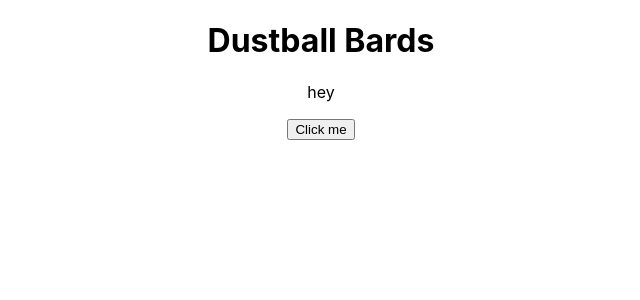
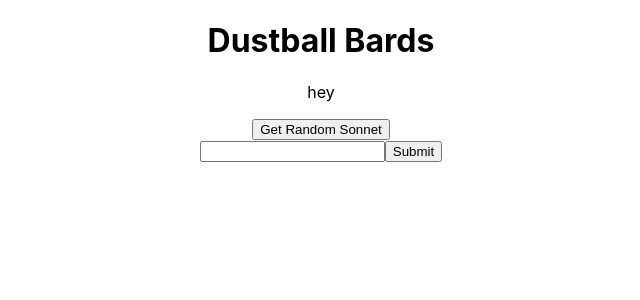
Before and after one commit to MikeyManoguerra/dustballs, a React (Create React App) app in the folder client/: page / in a window 1280 px wide. Shown: the top 300 px of the page, without its empty margins (319-959 px from the left). Built offline with nearby package versions, Linux system fonts and the light colour scheme.

Commit message:
displaying the first result from the query on the screen

```diff
--- a/client/src/api/sonnets.ts
+++ b/client/src/api/sonnets.ts
@@ -1,6 +1,27 @@
-export async function getRandomSonnet(){
-  const randomSonnet = await fetch('http://localhost:5000/sonnets/random',{
-    method:'GET'
-  })
-  return randomSonnet.json()
+
+const API_PATH = 'http://localhost:5000'
+
+export async function getRandomSonnet() {
+  try {
+    const randomSonnet = await fetch(`${API_PATH}/sonnets/random`, {
+      method: 'GET'
+    })
+    return randomSonnet.json()
+  }
+  catch (err) {
+    console.log(err)
+    return err
+  }
 }
+
+export async function querySonnets(query: string) {
+  try {
+    const sonnetQuerySet = await fetch(`${API_PATH}/sonnets?query=${query}`, {
+      method: 'GET'
+    })
+    return sonnetQuerySet.json()
+  }
+  catch (err) {
+    console.log(err)
+  }
+}
--- a/client/src/components/sonnets.tsx
+++ b/client/src/components/sonnets.tsx
@@ -1,5 +1,5 @@
-import React, { useEffect, useState } from 'react';
-import { getRandomSonnet } from '../api/sonnets'
+import React, { useEffect, useState, SyntheticEvent } from 'react';
+import { getRandomSonnet, querySonnets } from '../api/sonnets'
 import { string } from 'prop-types';
 
 
@@ -14,9 +14,13 @@ interface Sonnet {
 }
 
 
+
+
 export default function SonnetDisplay() {
   const [description, setDescription] = useState('hey');
   const [summary, setSummary] = useState('');
+  const [query, setQuery] = useState('');
+  const [querySet, setQuerySet] = useState<Sonnet[]>([]);
   const [randomSonnet, setRandomSonnet] = useState()
   // useEffect(() => setYear(), [month, day])
   async function getSonnet() {
@@ -24,11 +28,23 @@ export default function SonnetDisplay() {
     console.log(randomSonnet)
   }
 
-  const sonnet: Sonnet = randomSonnet ? randomSonnet['text'].map((line: string) => {
-    return (<li>
-      <p>{line}</p>
-    </li>)
-  }) : null
+  async function handleSubmit(event: SyntheticEvent) {
+    event.preventDefault();
+    const queryResponse: Sonnet[] = await querySonnets(query);
+    await setQuerySet(queryResponse)
+  }
+
+
+  function mapSonnetArray(snt: Sonnet) {
+    return snt ? snt.text.map((line: string) => {
+      return (<li>
+        <p>{line}</p>
+      </li>)
+    }) : null
+  }
+
+  const sonnet = mapSonnetArray(randomSonnet)
+  const resultSonnet = mapSonnetArray(querySet[0])
 
   return (<div>
     <h1>Dustball Bards</h1>
@@ -36,6 +52,17 @@ export default function SonnetDisplay() {
     <ul>
       {sonnet}
     </ul>
-    <button onClick={() => getSonnet()}>Click me</button>
+    <button onClick={() => getSonnet()}>Get Random Sonnet</button>
+    <form action="GET" onSubmit={(e) => handleSubmit(e)}>
+      <input type="text"
+        name="sonnetQuery"
+        onChange={(event) => setQuery(event.target.value)}
+        value={query}
+        id="" />
+      <input type="submit" />
+      {resultSonnet}
+    </form>
+
+
   </div>)
 }
```
